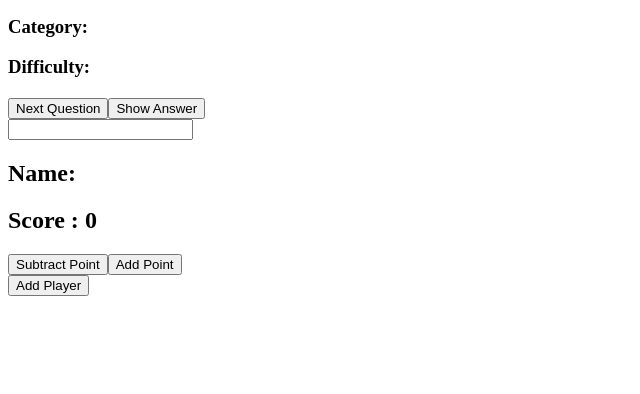
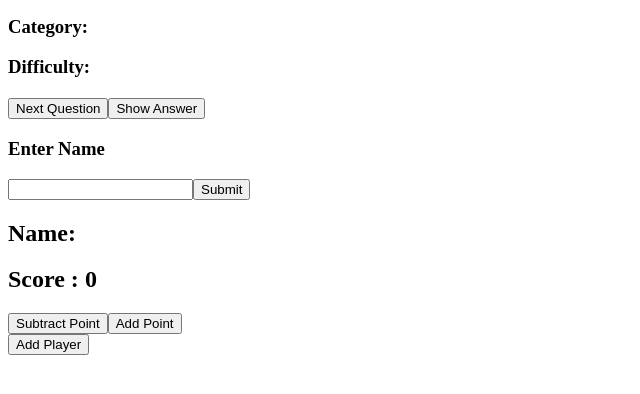
Before and after one commit to sheridp2/triviapp, a React app: page /play in a window 1280 px wide. Shown: the part 102-496 px from the top of the page, without its empty margins (0-640 px from the left). Built offline with nearby package versions, Linux system fonts and the light colour scheme.

Commit message:
added name input toggler to disappear when name is submitted

```diff
--- a/src/component/counter/index.js
+++ b/src/component/counter/index.js
@@ -9,21 +9,37 @@ class Counter extends Component {
     super(props);
     this.state = {
       number: this.props.number || 0,
+      name: '',
+      display: 'nameToggler',
     };
     this.increment = this.increment.bind(this);
     this.decrement = this.decrement.bind(this);
     this.handleChange = this.handleChange.bind(this);
+    this.nameSubmit = this.nameSubmit.bind(this);
   }
   handleChange(e) {
     this.setState({ name: e.target.value });
   }
 
+  nameSubmit(e){
+    e.preventDefault();
+    let css = (this.state.display === 'nameToggler') ? 'nameToggleOn' : 'nameToggle';
+    this.setState({'display': css});
+  }
+
+
   render() {
     let { number } = this.state;
     return (
       <div>
-        <input value={this.state.name} onChange={this.handleChange}></input>
-        <h2>Name:{this.state.name}</h2>
+        <form className={this.state.display} onSubmit={this.nameSubmit}>
+          <h3>Enter Name</h3>
+
+          <input value={this.state.name} onChange={this.handleChange}></input>
+          <button type="submit">Submit</button>
+        </form>
+
+        <h2>Name: {this.state.name}</h2>
         <h2>
           Score : {number}{' '}
         </h2>
@@ -47,4 +63,4 @@ class Counter extends Component {
   }
 }
 
-export default Counter
+export default Counter;
--- a/src/main.css
+++ b/src/main.css
@@ -6,3 +6,11 @@
   display: block;
   background-color: red;
 }
+
+.nameToggle{
+  display: block;
+}
+
+.nameToggleOn{
+  display: none;
+}
```
